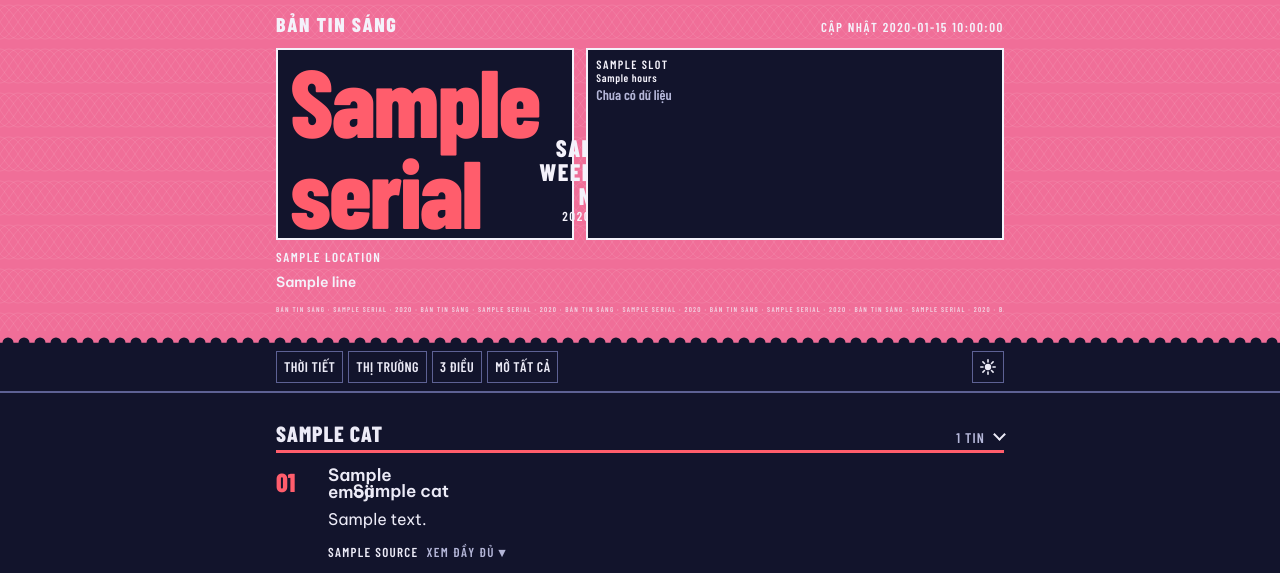
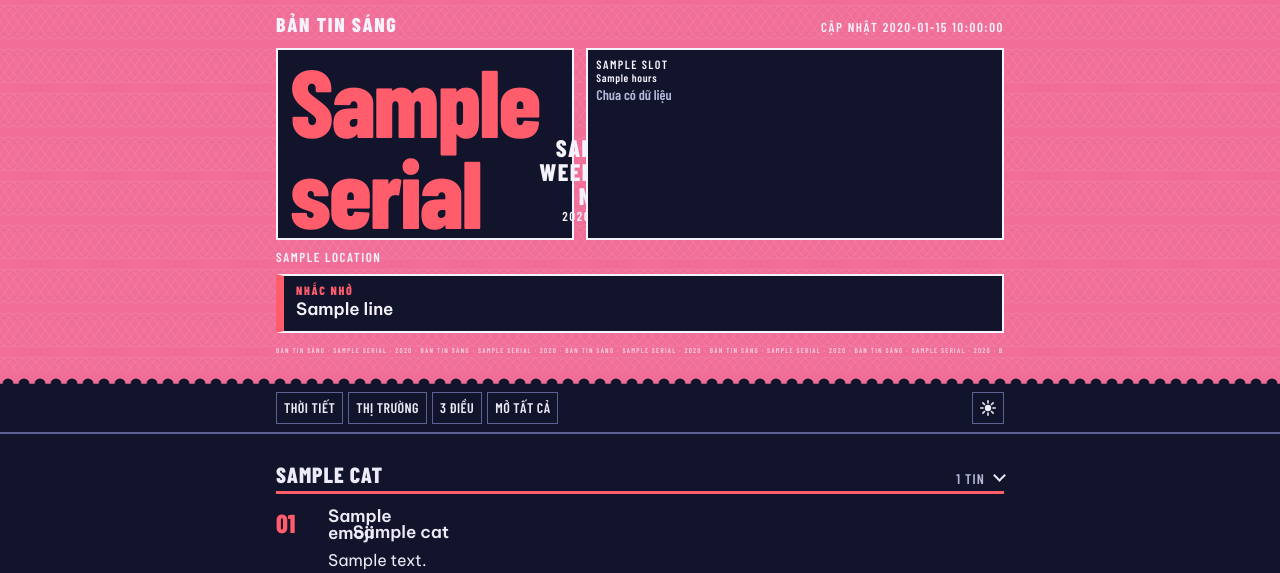
Before and after one commit to vongocngu273/daily-briefing, a Python web app: template templates/index.html.j2 in a window 1280 px wide. Shown: the top 573 px of the page. Run offline with Jinja, Linux system fonts and the light colour scheme; the template is opened without the code that fills it: most values are stand-ins (such as "Sample title", 1, 10 or a date in 2020).

Commit message:
style: weather advice as a prominent callout
Co-Authored-By: Claude Opus 5.5 <noreply@anthropic.com>

```diff
--- a/templates/index.html.j2
+++ b/templates/index.html.j2
@@ -59,8 +59,9 @@ a{color:inherit;text-decoration-thickness:1.5px;text-underline-offset:3px}
 .wx p{margin:0;font-size:12px;line-height:1.35}
 .wx .na{font:600 14px var(--cond);color:var(--field-muted)}
 .stub-row.loc{margin-bottom:6px}
-.advice{margin:0;padding:0;list-style:none;font-weight:600;font-size:14px;line-height:1.45}
-.advice li+li{margin-top:2px}
+.advice{margin:8px 0 0;padding:0;list-style:none;display:grid;gap:6px}
+.advice li{background:var(--field);color:var(--stub-ink);border:2px solid var(--stub-ink);border-left:8px solid var(--serial);padding:7px 12px 9px;font:600 17px/1.4 var(--read)}
+.advice li::before{content:"Nhắc nhở";display:block;margin-bottom:1px;font:800 12px/1.2 var(--cond);letter-spacing:.14em;text-transform:uppercase;color:var(--serial)}
 .resume{display:inline-block;margin-top:10px;font:800 15px var(--cond);letter-spacing:.06em;text-transform:uppercase;background:var(--stub-ink);color:var(--stub);padding:5px 10px;text-decoration:none}
 .resume[hidden]{display:none}
 .ic{width:.72em;height:.72em;fill:currentColor;margin-left:.3em;vertical-align:.02em}
```
